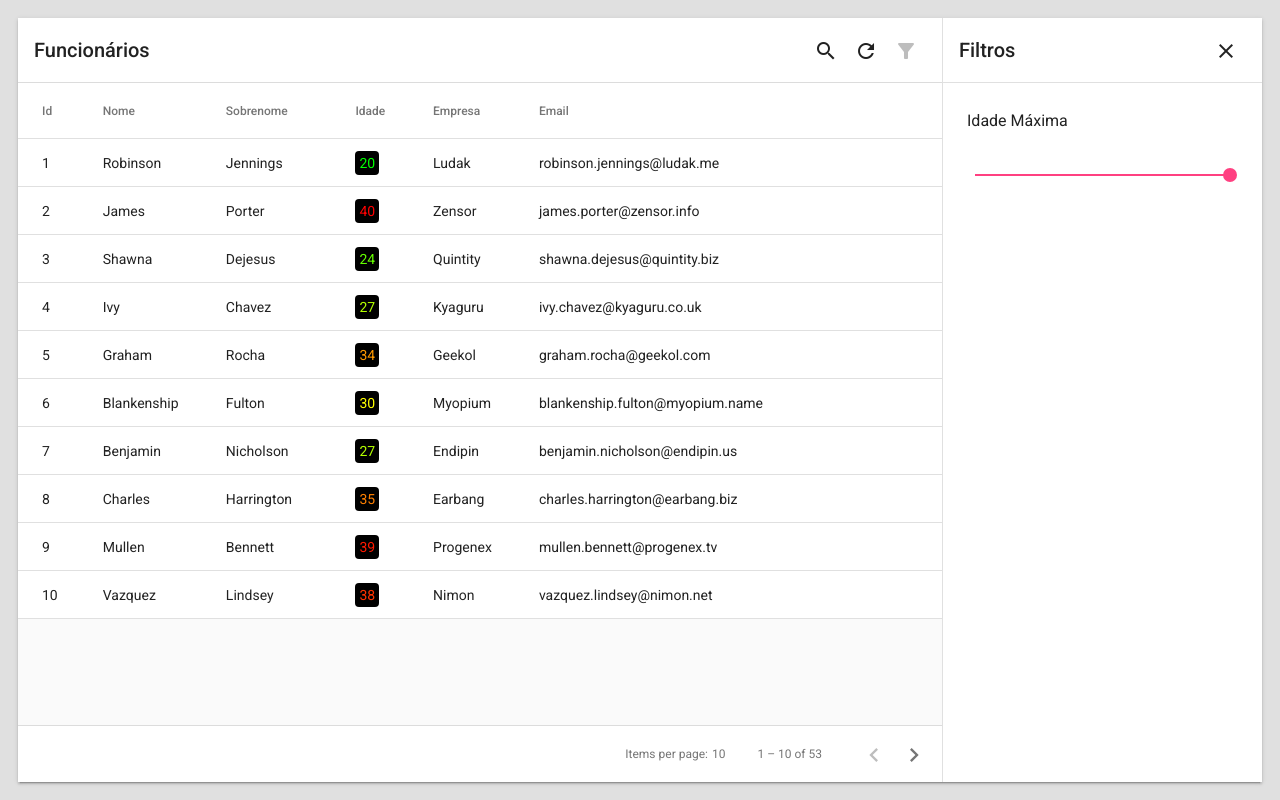
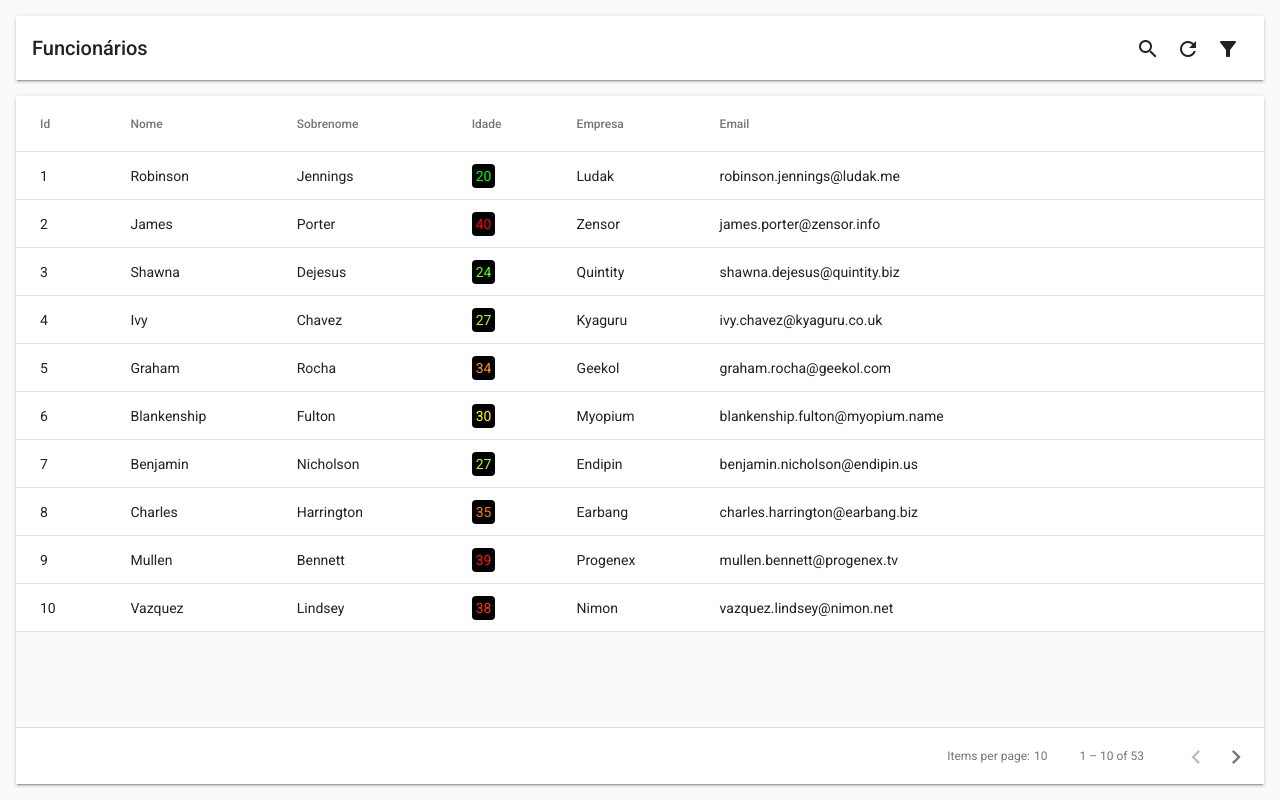
Before and after one commit to MRMokwa/new-table-app, an Angular app: page / in a window 1280 px wide. Built offline with nearby package versions, Linux system fonts and the light colour scheme.

Commit message:
Adicionar loading progress bar

```diff
--- a/src/app/app.component.html
+++ b/src/app/app.component.html
@@ -1 +1 @@
-<app-consulta class="mat-elevation-z2"></app-consulta>
+<app-consulta></app-consulta>
--- a/src/app/app.component.scss
+++ b/src/app/app.component.scss
@@ -1,7 +1,4 @@
-$padding: 18px;
-
 :host {
   display: block;
-  height: calc(100% - #{$padding} * 2);
-  padding: $padding;
+  height: 100%;
 }
--- a/src/app/data-view/data-view.component.html
+++ b/src/app/data-view/data-view.component.html
@@ -4,26 +4,18 @@
     <app-filter [filter]="filter"></app-filter>
   </mat-drawer>
 
-  <mat-drawer-content fxLayout="column">
+  <mat-drawer-content fxLayout="column" [style.padding]="margin">
 
-    <app-toolbar [titulo]="titulo"></app-toolbar>
-    <mat-divider></mat-divider>
+    <app-toolbar [titulo]="titulo" [ngClass]="getElevation()"></app-toolbar>
+    <mat-divider *ngIf="!margin"></mat-divider>
 
-    <div id="table-container" fxFlex>
 
-      <ng-container *ngIf="loading$ | async">
-        <div id="spinner-container" fxLayoutAlign="center center">
-          <mat-spinner></mat-spinner>
-        </div>
-      </ng-container>
-
-      <div id="outro-container">
-        <app-table [table]="table"></app-table>
-      </div>
+    <div id="table-container" fxLayout="column" fxFlex [style.margin-top]="margin" [ngClass]="getElevation()">
+      <mat-progress-bar *ngIf="loading$ | async" mode="indeterminate"></mat-progress-bar>
+      <app-table fxFlex [table]="table"></app-table>
+      <mat-divider></mat-divider>
+      <app-paginator></app-paginator>
     </div>
-
-    <mat-divider></mat-divider>
-    <app-paginator></app-paginator>
 
   </mat-drawer-content>
 
--- a/src/app/data-view/data-view.component.scss
+++ b/src/app/data-view/data-view.component.scss
@@ -17,24 +17,13 @@
 }
 
 app-table {
-  z-index: 300;
+  overflow: auto;
 }
 
-#spinner-container {
+.mat-progress-bar {
   position: absolute;
   top: 0;
   right: 0;
-  bottom: 0;
   left: 0;
   z-index: 200;
-  background-color: rgb(white, 0.7);
 }
-
-#outro-container {
-  overflow: auto;
-  position: absolute;
-  top: 0;
-  right: 0;
-  bottom: 0;
-  left: 0;
-}
--- a/src/app/data-view/data-view.component.ts
+++ b/src/app/data-view/data-view.component.ts
@@ -14,6 +14,8 @@ export class DataViewComponent implements OnInit, OnDestroy {
   @Input() titulo: string;
   @Input() table: Type<any>;
   @Input() filter: Type<any>;
+  @Input() margin: string;
+  @Input() elevation: number = 2;
 
   filterOpened$: Observable<boolean>;
   loading$: Observable<boolean>;
@@ -41,4 +43,8 @@ export class DataViewComponent implements OnInit, OnDestroy {
   ngOnDestroy() {
     this.subscriptions.unsubscribe();
   }
+
+  getElevation() {
+    return this.margin ? `mat-elevation-z${this.elevation}` : null;
+  }
 }
--- a/src/app/data-view/data-view.service.ts
+++ b/src/app/data-view/data-view.service.ts
@@ -12,7 +12,7 @@ export class DataViewService {
   private loading = new BehaviorSubject(true);
   private refresh = new Subject<void>();
   private pageSize = new BehaviorSubject<number>(PAGE_SIZE_DEFAULT);
-  private filterOpened = new BehaviorSubject(true);
+  private filterOpened = new BehaviorSubject(false);
   private params = new BehaviorSubject<Parametros>({
     pagination: { pageIndex: 0, pageSize: PAGE_SIZE_DEFAULT },
   });
--- a/src/app/data-view/table/table.component.html
+++ b/src/app/data-view/table/table.component.html
@@ -1 +1,2 @@
+<ng-content></ng-content>
 <ng-template appTable></ng-template>
--- a/src/app/data-view/table/table.component.scss
+++ b/src/app/data-view/table/table.component.scss
@@ -1,5 +1,5 @@
 :host {
   display: block;
   height: 100%;
-  min-height: 198px;
+  min-height: 200px;
 }
--- a/src/app/shared/material.module.ts
+++ b/src/app/shared/material.module.ts
@@ -13,8 +13,8 @@ import { MatPaginatorModule } from '@angular/material/paginator';
 import { MatIconModule } from '@angular/material/icon';
 import { MatTooltipModule } from '@angular/material/tooltip';
 import { MatDividerModule } from '@angular/material/divider';
-import { MatProgressSpinnerModule } from '@angular/material/progress-spinner';
 import { MatBadgeModule } from '@angular/material/badge';
+import { MatProgressBarModule } from '@angular/material/progress-bar';
 
 @NgModule({
   imports: [CommonModule],
@@ -31,8 +31,8 @@ import { MatBadgeModule } from '@angular/material/badge';
     MatTooltipModule,
     MatButtonModule,
     MatDividerModule,
-    MatProgressSpinnerModule,
     MatBadgeModule,
+    MatProgressBarModule,
   ],
 })
 export class MaterialModule {}
--- a/src/app/teste/consulta/consulta.component.html
+++ b/src/app/teste/consulta/consulta.component.html
@@ -1 +1,2 @@
-<app-data-view titulo="Funcionários" [table]="table" [filter]="filter"></app-data-view>
+<app-data-view titulo="Funcionários" [table]="table" [filter]="filter" margin="16px">
+</app-data-view>
--- a/src/themes/candy-app-theme.scss
+++ b/src/themes/candy-app-theme.scss
@@ -2,7 +2,7 @@
 @import "../scss/custom-components.theme.scss";
 
 @mixin candy-app-theme() {
-  $primary: mat-palette($mat-green);
+  $primary: mat-palette($mat-indigo);
   $accent: mat-palette($mat-pink, A200, A100, A400);
   $warn: mat-palette($mat-red);
   $theme: mat-light-theme($primary, $accent, $warn);
```
